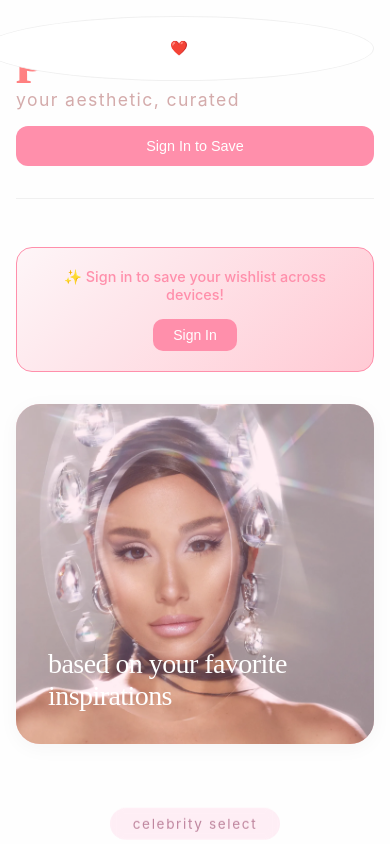
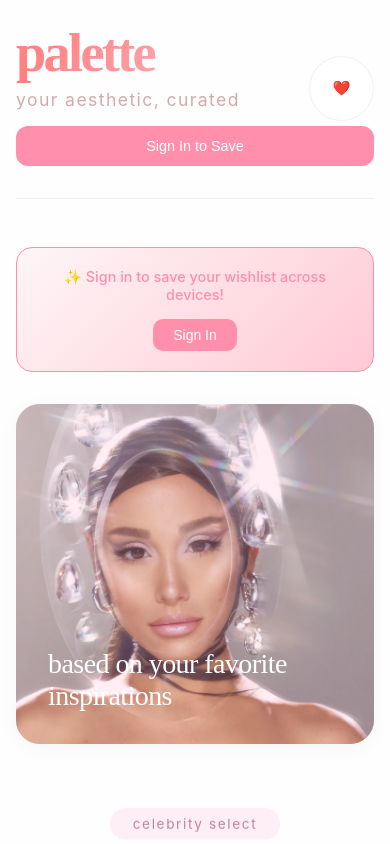
Before and after one commit to SavannahSoliel/palette, a React (Vite) app: page / in a window 390 px wide. Shown: the top 844 px of the page. Built offline with nearby package versions, Linux system fonts and the light colour scheme.

Commit message:
Update App.css

```diff
--- a/src/App.css
+++ b/src/App.css
@@ -757,11 +757,25 @@ h1 {
 
   @media (max-width: 480px) {
     .wishlist-toggle {
+      width: 65px;
+      height: 65px;
+      min-width: 36px;
+      min-height: 36px;
+
+      padding: 0;
+      border-radius: 50%;
+
+      display: flex;
+      align-items: center;
+      justify-content: center;
+
       position: absolute;
       right: 1rem;
-      top: 1rem;
-      margin: 0;
+      top: 3.5rem; /* pushes it under the user avatar */
+
+      flex: none;
     }
   }
 
+
 }
```
